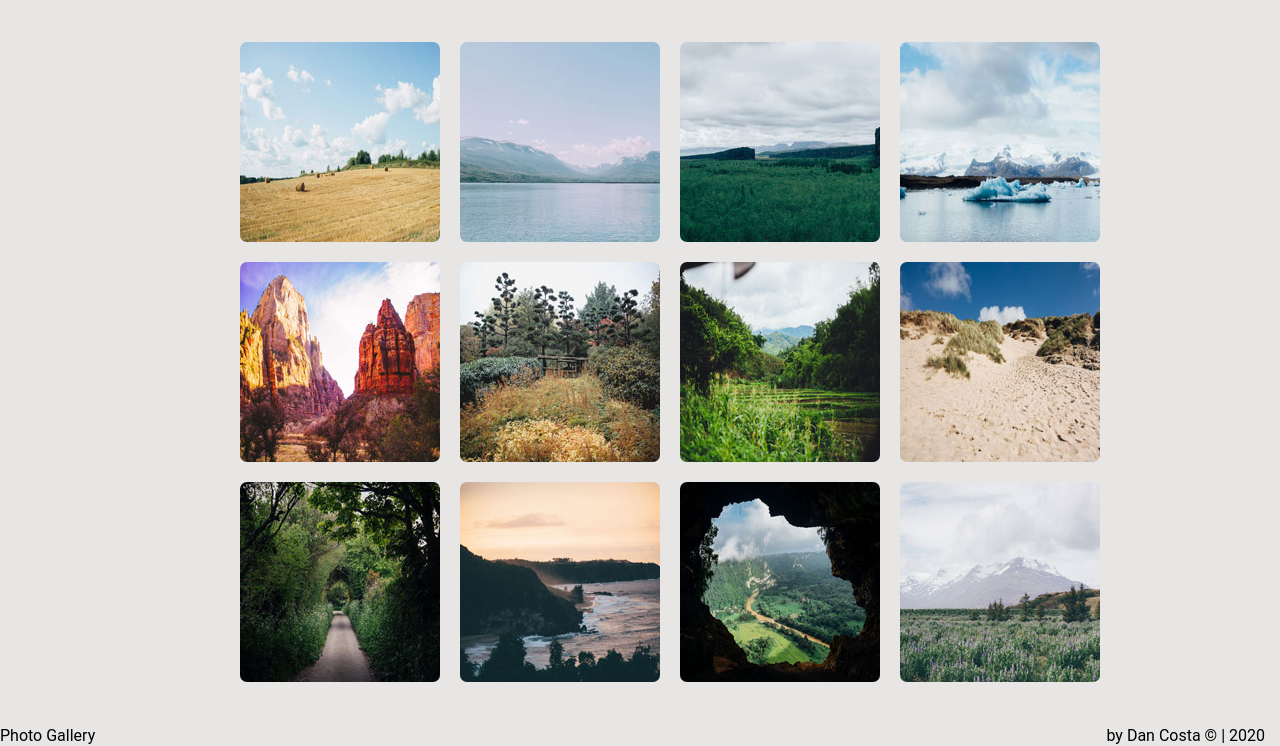
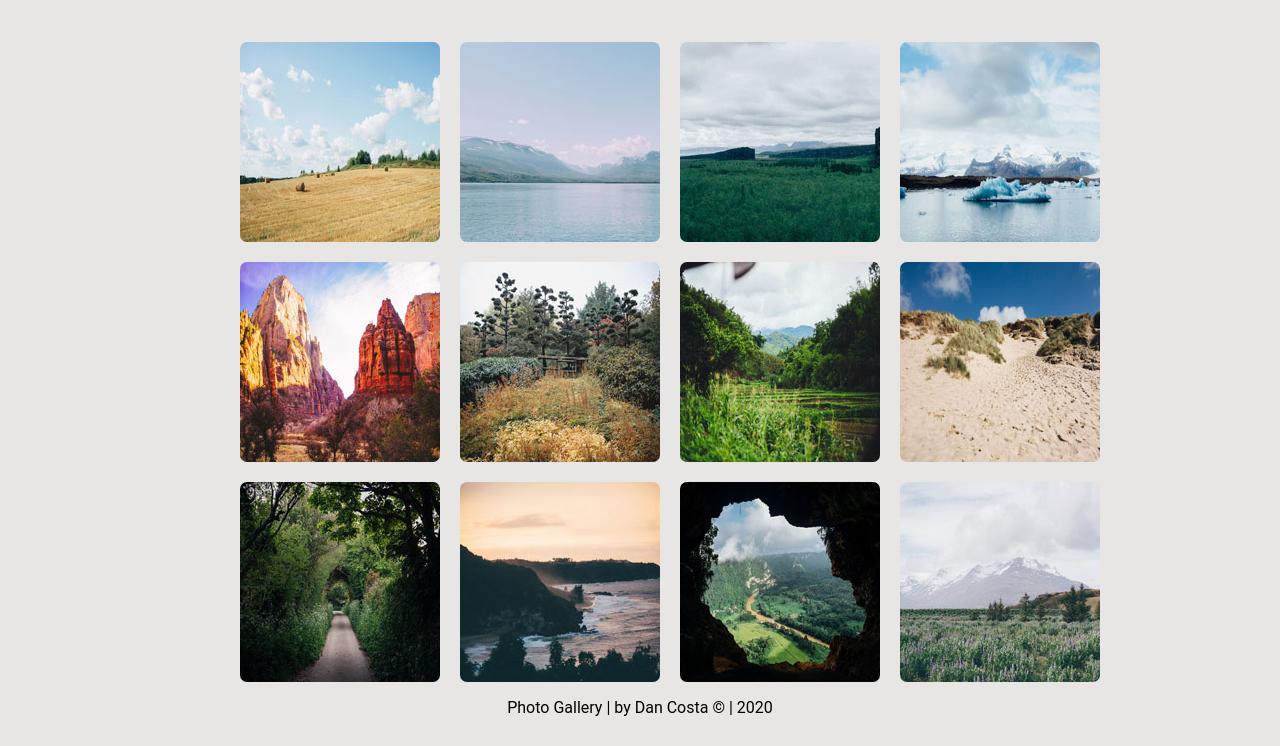
Before and after one commit to dancosta-fed/photo-gallery-dan-costa, a plain HTML site: page index.html in a window 1280 px wide. Shown: the part 106-852 px from the top of the page. Drawn offline with Linux system fonts and the light colour scheme; a web font is replaced by a local one.

Commit message:
Tiny changes on the footer and a few other things

```diff
--- a/index.html
+++ b/index.html
@@ -31,8 +31,7 @@
             </div>
         </main>
         <footer>
-            <div class="text-footer">Photo Gallery</div>
-            <div class="copy">by Dan Costa &copy | 2020 </div>
+            <div>Photo Gallery | by Dan Costa &copy | 2020</div>
         </footer>
         <!-- <script src="js/searchFilter.js"></script> -->
     </body>
--- a/scss/base/_basestyles.scss
+++ b/scss/base/_basestyles.scss
@@ -19,18 +19,12 @@
   }
 
   footer {
-    display: flex;
-    bottom: 5px;
-    top: 10px;
-    left: 15px;
-    right: 0;
+    position: absolute;
+    left: 0;
+    bottom: 10px;
+    width: 100%;
+    text-align: center;
   }
-
-  .copy {
-    margin-left: auto;
-    margin-right: 15px;
-  }
-
 
   /* ============================================= */
   /*              Typography                       */
--- a/scss/components/_images.scss
+++ b/scss/components/_images.scss
@@ -10,4 +10,6 @@
 
 img {
   border-radius: 7px;
+  @include img;
+  cursor: pointer;
 }
```
Also changed, not shown: css/styles.css, 1 other file.
